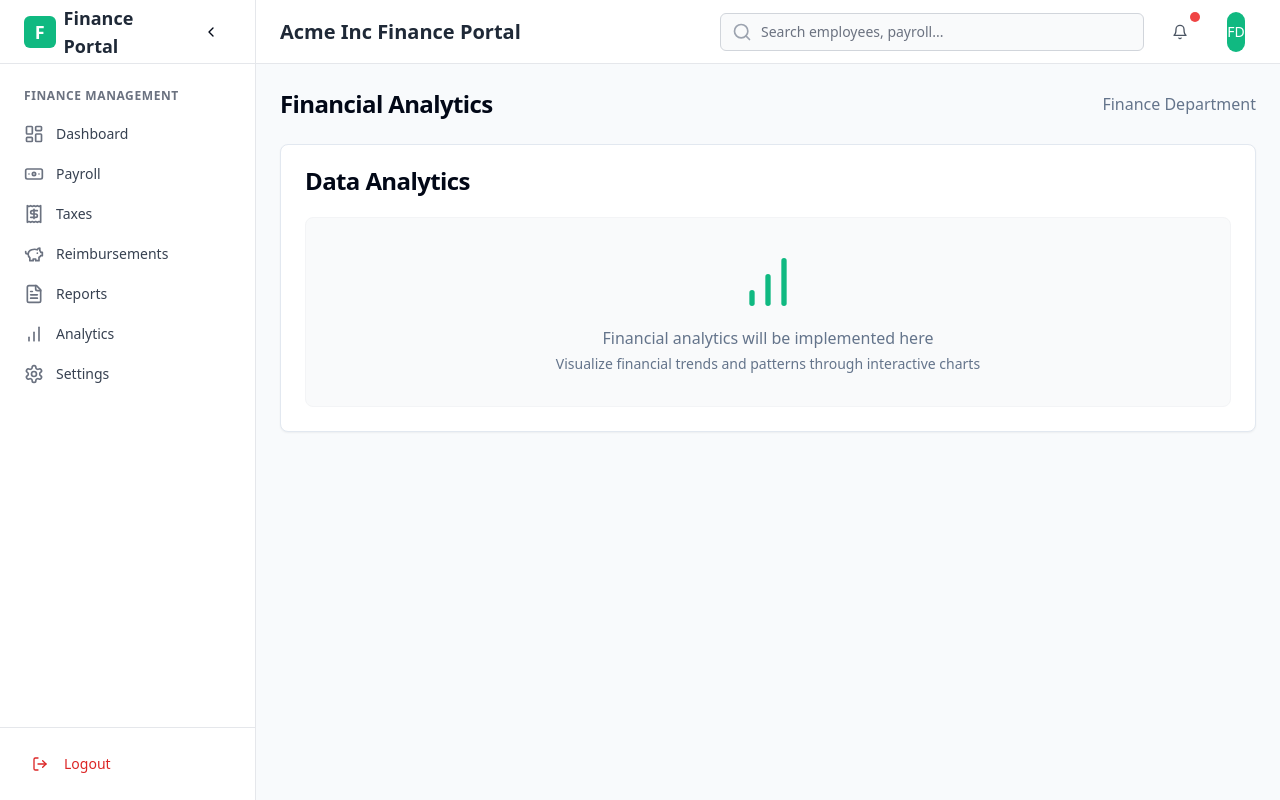
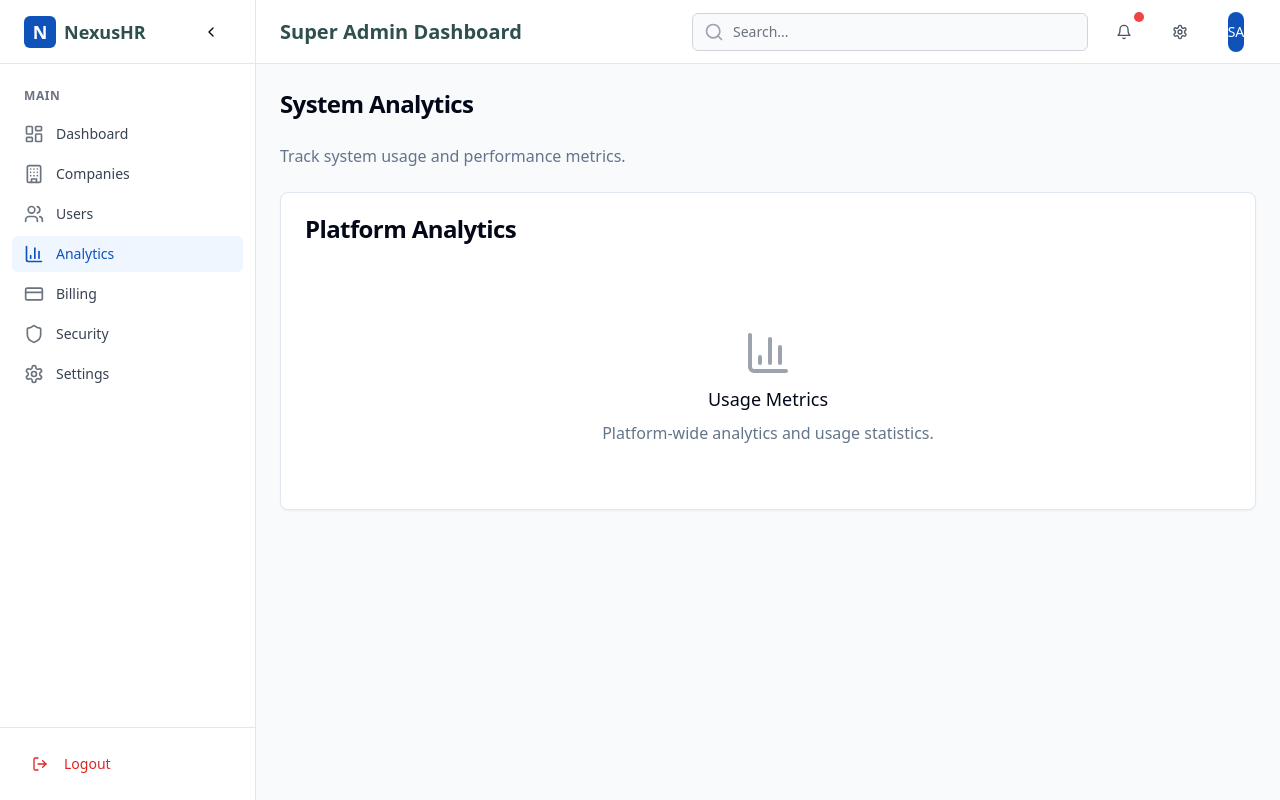
Before and after one commit to krushnabiradar/tenant-nexus-hr-flow, a React (Vite) app: page /admin/analytics in a window 1280 px wide. Built offline with nearby package versions, Linux system fonts and the light colour scheme.

Commit message:
Fix: Resolve duplicate AnalyticsPage import
The error message indicates that the `AnalyticsPage` is defined multiple times in `src/App.tsx`. This commit addresses the issue by removing the duplicate import.

```diff
--- a/src/App.tsx
+++ b/src/App.tsx
@@ -8,7 +8,7 @@ import Landing from "./pages/Landing";
 import AdminDashboard from "./pages/admin/Dashboard";
 import CompaniesPage from "./pages/admin/Companies";
 import UsersPage from "./pages/admin/Users";
-import AnalyticsPage from "./pages/admin/Analytics";
+import AdminAnalyticsPage from "./pages/admin/Analytics";
 import BillingPage from "./pages/admin/Billing";
 import SecurityPage from "./pages/admin/Security";
 import SettingsPage from "./pages/admin/Settings";
@@ -43,7 +43,7 @@ import FinancePayrollPage from "./pages/finance/Payroll";
 import TaxesPage from "./pages/finance/Taxes";
 import ReimbursementsPage from "./pages/finance/Reimbursements";
 import ReportsPage from "./pages/finance/Reports";
-import AnalyticsPage from "./pages/finance/Analytics";
+import FinanceAnalyticsPage from "./pages/finance/Analytics";
 
 // IT & Compliance Routes
 import ComplianceDashboard from "./pages/compliance/Dashboard";
@@ -82,7 +82,7 @@ const App = () => (
           <Route path="/admin" element={<AdminDashboard />} />
           <Route path="/admin/companies" element={<CompaniesPage />} />
           <Route path="/admin/users" element={<UsersPage />} />
-          <Route path="/admin/analytics" element={<AnalyticsPage />} />
+          <Route path="/admin/analytics" element={<AdminAnalyticsPage />} />
           <Route path="/admin/billing" element={<BillingPage />} />
           <Route path="/admin/security" element={<SecurityPage />} />
           <Route path="/admin/settings" element={<SettingsPage />} />
@@ -119,7 +119,7 @@ const App = () => (
           <Route path="/finance/taxes" element={<TaxesPage />} />
           <Route path="/finance/reimbursements" element={<ReimbursementsPage />} />
           <Route path="/finance/reports" element={<ReportsPage />} />
-          <Route path="/finance/analytics" element={<AnalyticsPage />} />
+          <Route path="/finance/analytics" element={<FinanceAnalyticsPage />} />
 
           {/* IT & Compliance Routes */}
           <Route path="/compliance" element={<ComplianceDashboard />} />
--- a/src/pages/admin/Analytics.tsx
+++ b/src/pages/admin/Analytics.tsx
@@ -3,7 +3,7 @@ import DashboardLayout from "@/layouts/DashboardLayout";
 import { Card, CardContent, CardHeader, CardTitle } from "@/components/ui/card";
 import { BarChart3 } from "lucide-react";
 
-const AnalyticsPage = () => {
+const AdminAnalyticsPage = () => {
   return (
     <DashboardLayout>
       <div className="space-y-6">
@@ -31,4 +31,4 @@ const AnalyticsPage = () => {
   );
 };
 
-export default AnalyticsPage;
+export default AdminAnalyticsPage;
```
